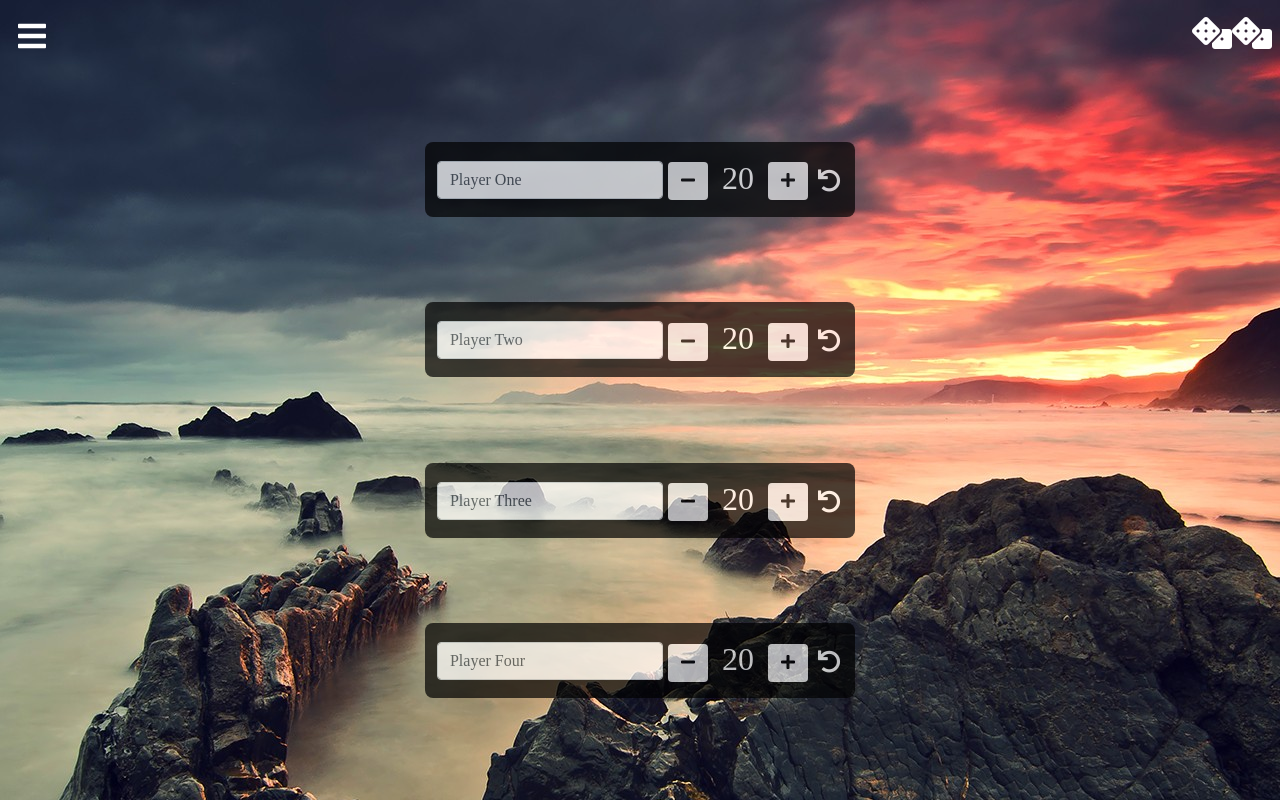
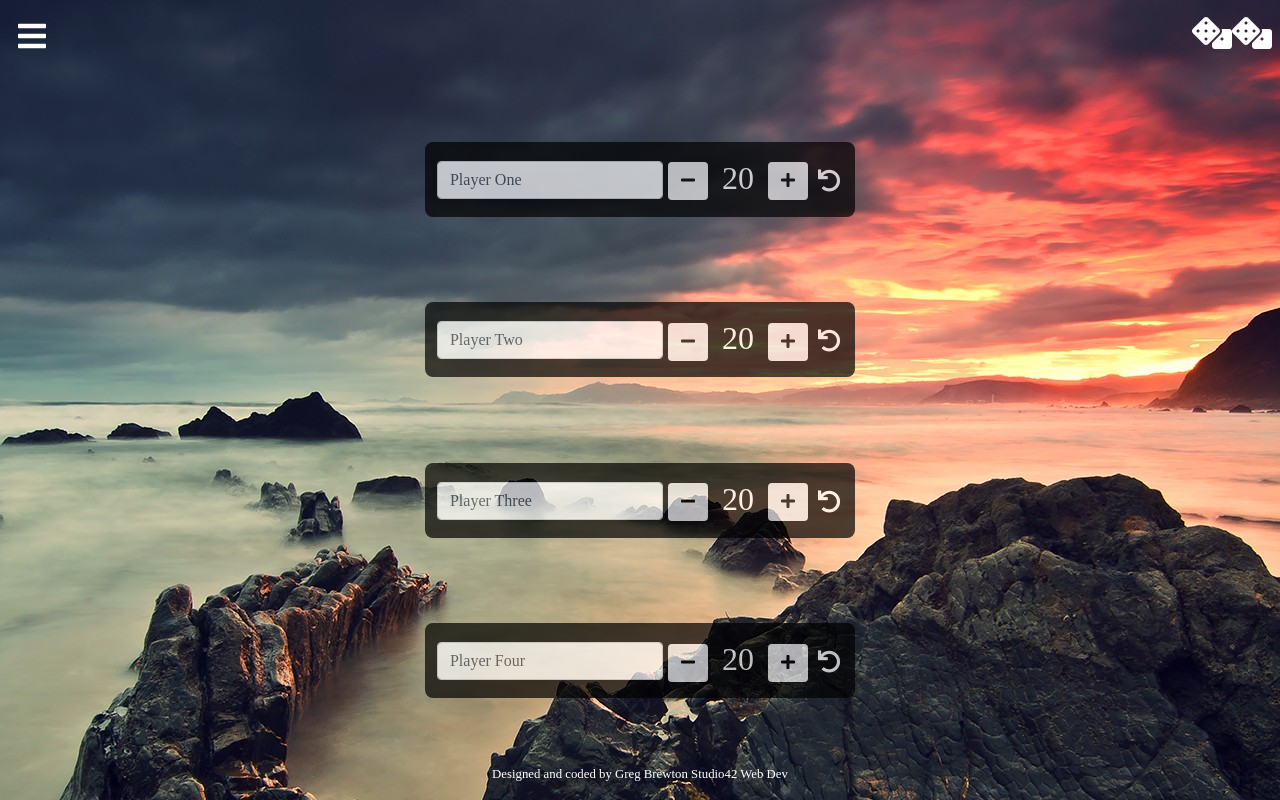
Before and after one commit to Bus42/mtg-counter, an Angular app: page / in a window 1280 px wide. Built offline with nearby package versions, Linux system fonts and the light colour scheme; a web font is replaced by a local one.

Commit message:
Adds footer

```diff
--- a/src/app/app.component.html
+++ b/src/app/app.component.html
@@ -1,3 +1,4 @@
 <app-header></app-header>
 <app-players></app-players>
 <app-dice></app-dice>
+<app-footer></app-footer>
--- a/src/app/app.module.ts
+++ b/src/app/app.module.ts
@@ -8,6 +8,7 @@ import { CounterComponent } from './counter/counter.component';
 import { HeaderComponent } from './header/header.component';
 import { MenuComponent } from './menu/menu.component';
 import { DiceComponent } from './dice/dice.component';
+import { FooterComponent } from './footer/footer.component';
 
 @NgModule({
   declarations: [
@@ -16,7 +17,8 @@ import { DiceComponent } from './dice/dice.component';
     CounterComponent,
     HeaderComponent,
     MenuComponent,
-    DiceComponent
+    DiceComponent,
+    FooterComponent
   ],
   imports: [
     BrowserModule,
--- /dev/null
+++ b/src/app/footer/footer.component.css
@@ -0,0 +1,10 @@
+#footer-wrapper {
+    position: absolute;
+    bottom: 0px;
+    font-size: .4em;
+    display: flex;
+    flex-flow: row nowrap;
+    justify-content: center;
+    align-items: baseline;
+    width: 100vw;
+}
--- /dev/null
+++ b/src/app/footer/footer.component.html
@@ -0,0 +1,3 @@
+<div id="footer-wrapper">
+  <p>Designed and coded by Greg Brewton Studio42 Web Dev</p>
+</div>
--- /dev/null
+++ b/src/app/footer/footer.component.ts
@@ -0,0 +1,15 @@
+import { Component, OnInit } from '@angular/core';
+
+@Component({
+  selector: 'app-footer',
+  templateUrl: './footer.component.html',
+  styleUrls: ['./footer.component.css']
+})
+export class FooterComponent implements OnInit {
+
+  constructor() { }
+
+  ngOnInit() {
+  }
+
+}
```
Also changed, not shown: 1 other file (tests, documents, lock files or other folders).
